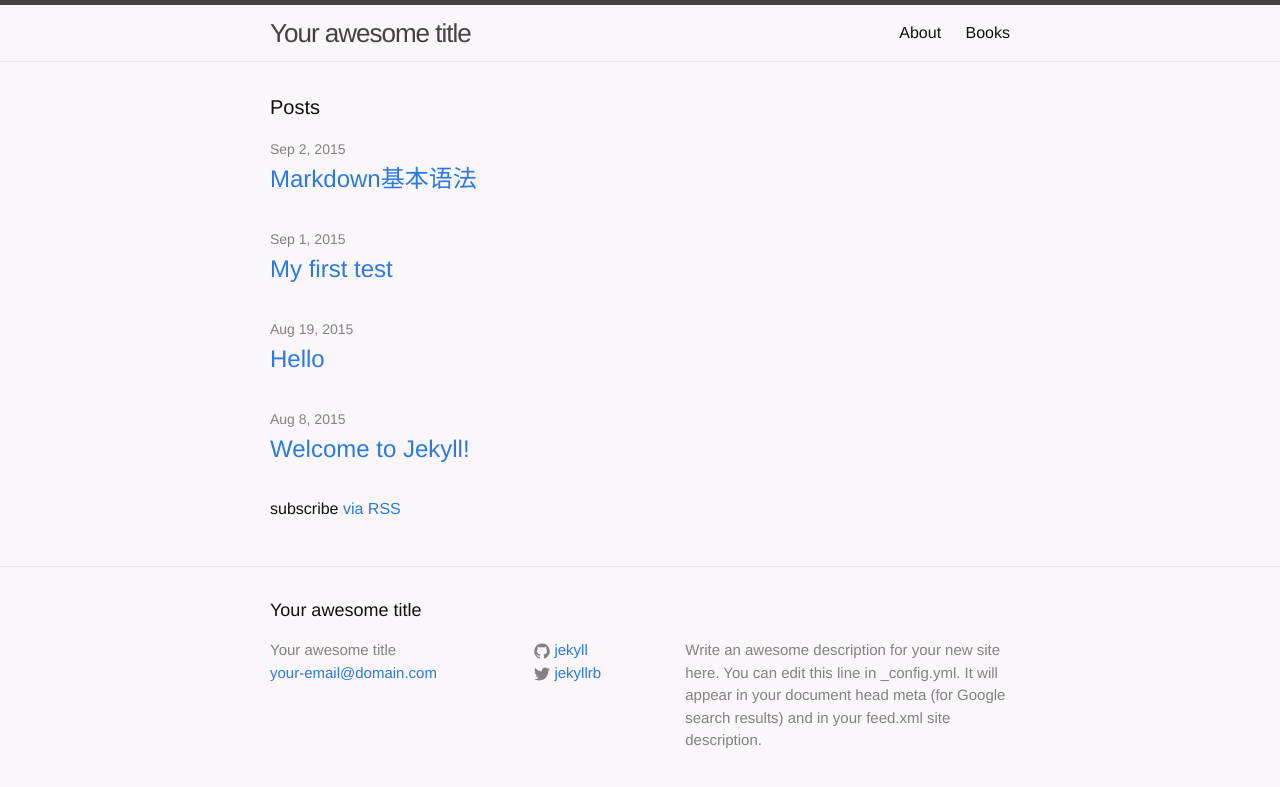
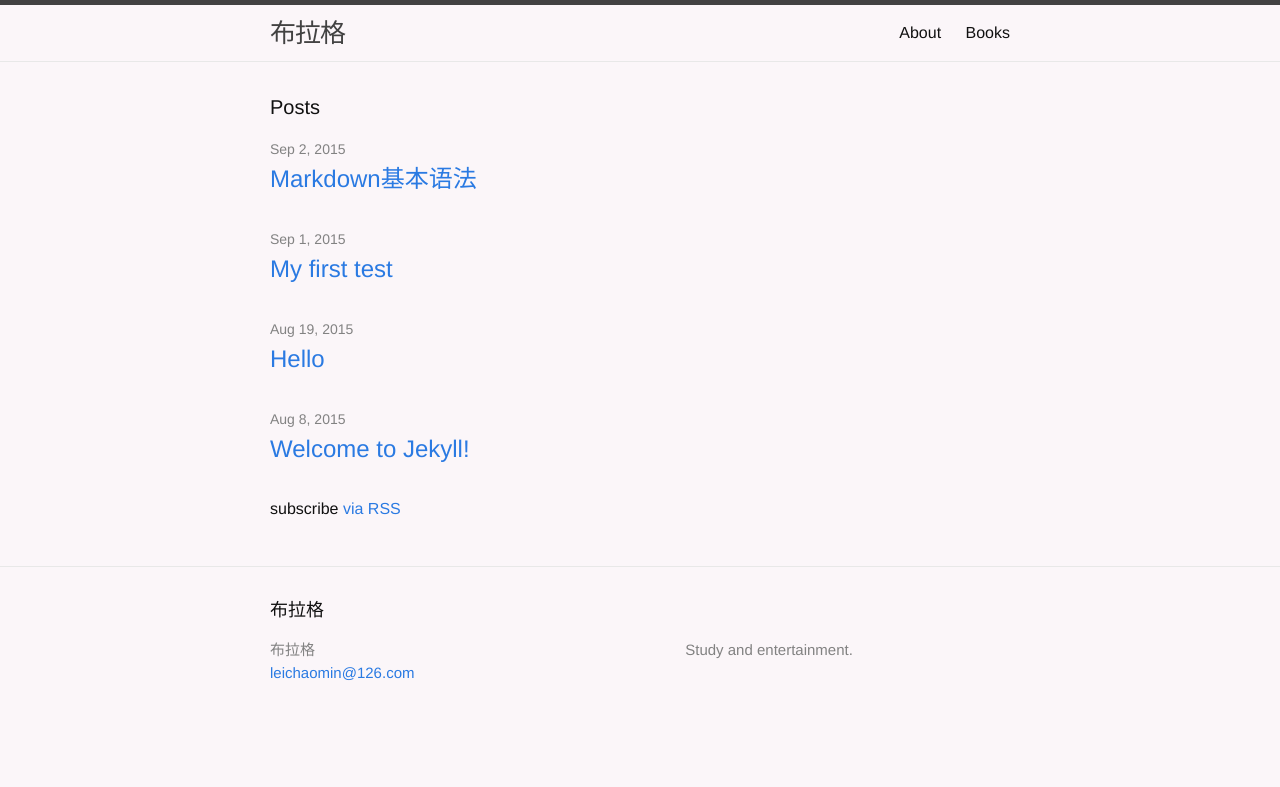
Before and after one commit to Besideme/besideme.github.io, a Jekyll site: the page built from index.html, in a window 1280 px wide. Shown: the top 787 px of the page. Built offline with Jekyll 4.4.1, drawn with Linux system fonts in a browser that asks for light colours.

Commit message:
add post

```diff
--- a/_config.yml
+++ b/_config.yml
@@ -1,14 +1,11 @@
 # Site settings
-title: Your awesome title
-email: your-email@domain.com
+title: 布拉格
+email: leichaomin@126.com
 description: > # this means to ignore newlines until "baseurl:"
-  Write an awesome description for your new site here. You can edit this
-  line in _config.yml. It will appear in your document head meta (for
-  Google search results) and in your feed.xml site description.
+  Study and entertainment.
 baseurl: "" # the subpath of your site, e.g. /blog/
 url: "http://yourdomain.com" # the base hostname & protocol for your site
-twitter_username: jekyllrb
-github_username:  jekyll
+
 
 # Build settings
 markdown: kramdown
```
